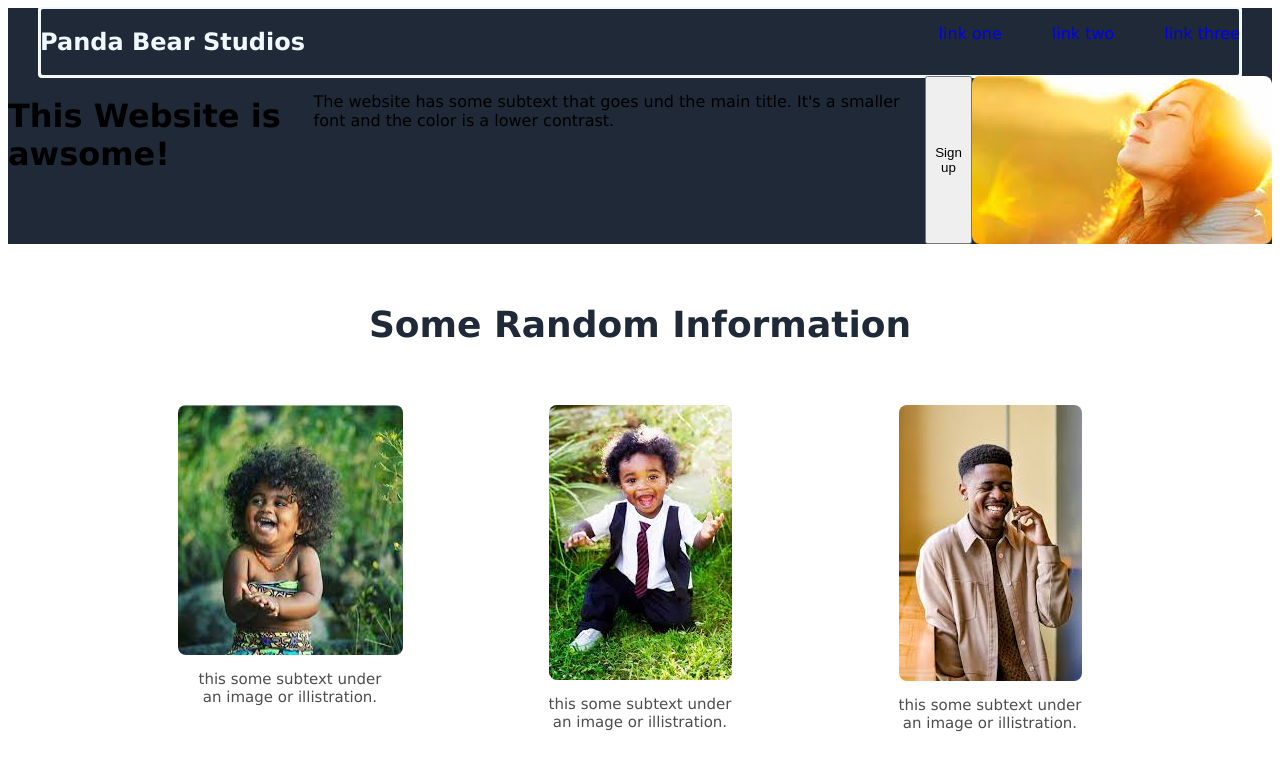
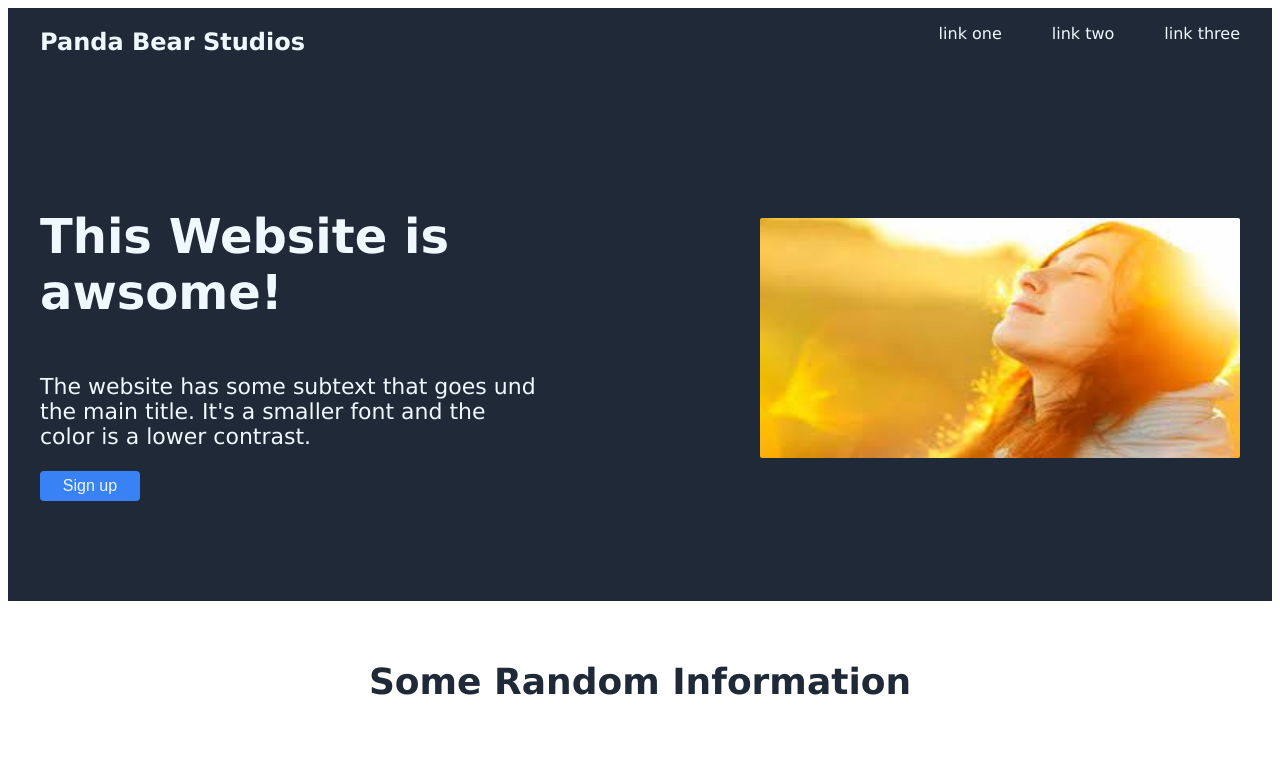
Before and after one commit to Shemuel-bot/landing-page, a plain HTML site: page index.html in a window 1280 px wide. Shown: the top 759 px of the page. Drawn offline with Linux system fonts and the light colour scheme.

Commit message:
"awsome website" header, text, image, lined up
I lined up the "awsome website" header along with the text and image.
I also fixed the sign up button.

```diff
--- a/index.html
+++ b/index.html
@@ -17,9 +17,11 @@
         </ul>
     </div>
         <div class="sign-up">
-            <h1>This Website is awsome!</h1>
-            <p>The website has some subtext that goes und the main title. It's a smaller font and the color is a lower contrast.</p>
-            <button>Sign up</button>
+            <div class="sign-up-text">
+                <h1 class="sign-up-header">This Website is awsome!</h1>
+                <p>The website has some subtext that goes und the main title. It's a smaller font and the color is a lower contrast.</p>
+                <button>Sign up</button>
+            </div>
             <img src="images/happy-person.jpg" alt="image of a happy person">
         </div>
     </div>
--- a/style.css
+++ b/style.css
@@ -7,15 +7,19 @@ body{
 
 }
 
+.sign-up-header{
+    font-size: 48px;
+}
+
 .header{
     color: aliceblue;
     display: flex;
-    outline: auto;
     width: 150vh;
     justify-content: space-between;
 }
 a{
     text-decoration: none;
+    color: aliceblue;
 }
 .information-head{
     font-size: 36px;
@@ -47,11 +51,19 @@ ul{
 
     align-items: center;
 }
+
 img{
     border-radius: 8px;
     border: #3882F6;
 
 }
+
+.sign-up img{
+    width: 60vh;
+    height: 30vh;
+    border-radius: 2px;
+}
+
 .image-group{
     display: flex;
     margin-bottom: 50px;
@@ -87,9 +99,36 @@ img{
     margin-bottom: 100px;
 }
 .sign-up{
+
     display: flex;
     justify-content: flex-start;
+    align-items: center;
+    margin-top: 100px;
+    margin-bottom: 100px;
+    width: 150vh;
+
 }
+.sign-up-text{
+    color: aliceblue;
+    display: flex;
+    width: 500px;
+    flex-wrap: wrap;
+    margin-right: auto;
+}
+
+.sign-up-text p{
+    font-size: 22px;
+}
+.sign-up-text button{
+    background: #3882F6;
+    color: aliceblue;
+    border: none;
+    border-radius: 4px;
+    width: 100px;
+    height: 30px;
+    font-size: medium;
+}
+
 
 .sign-up-section{
     display: flex;
```
